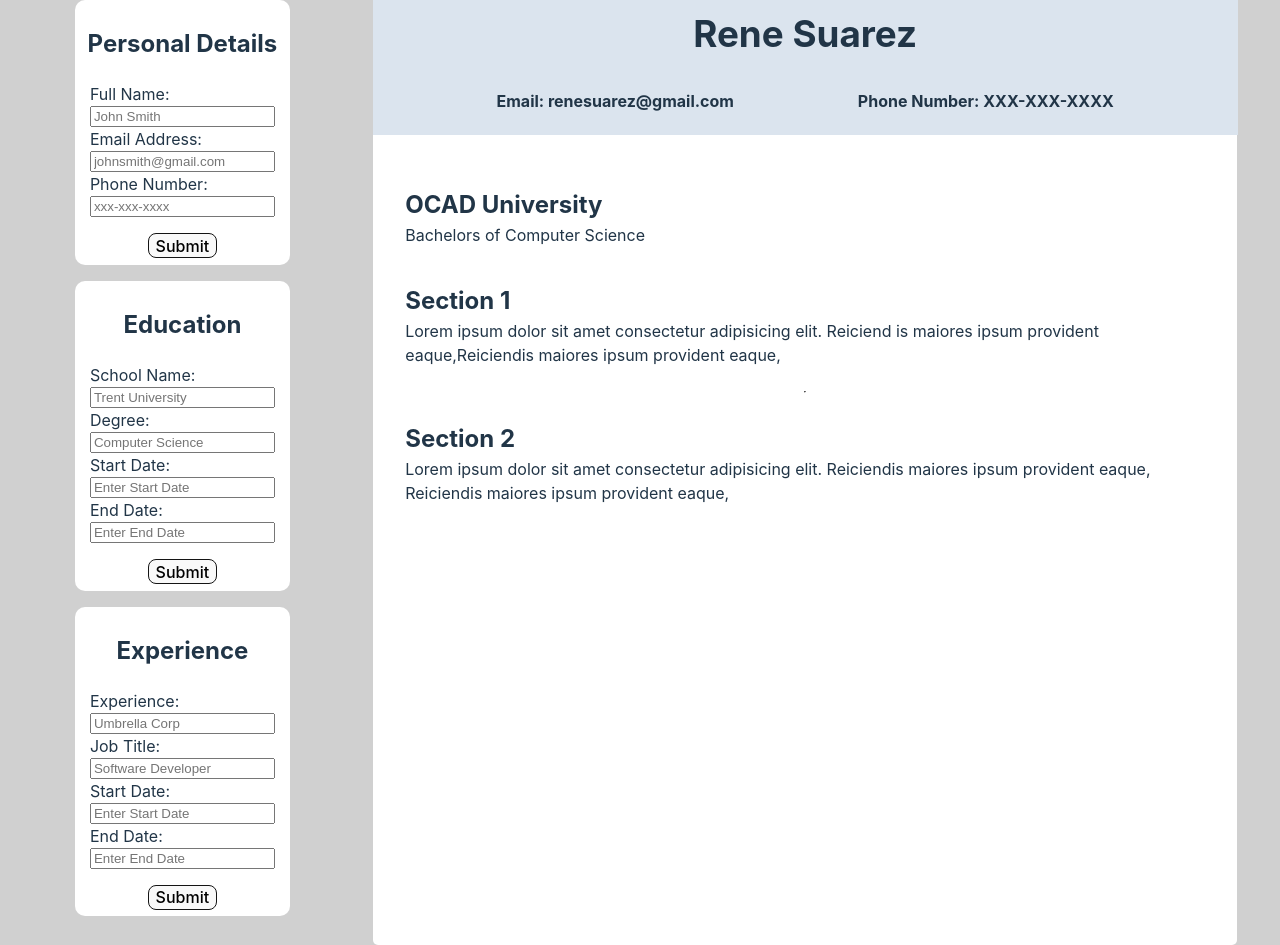
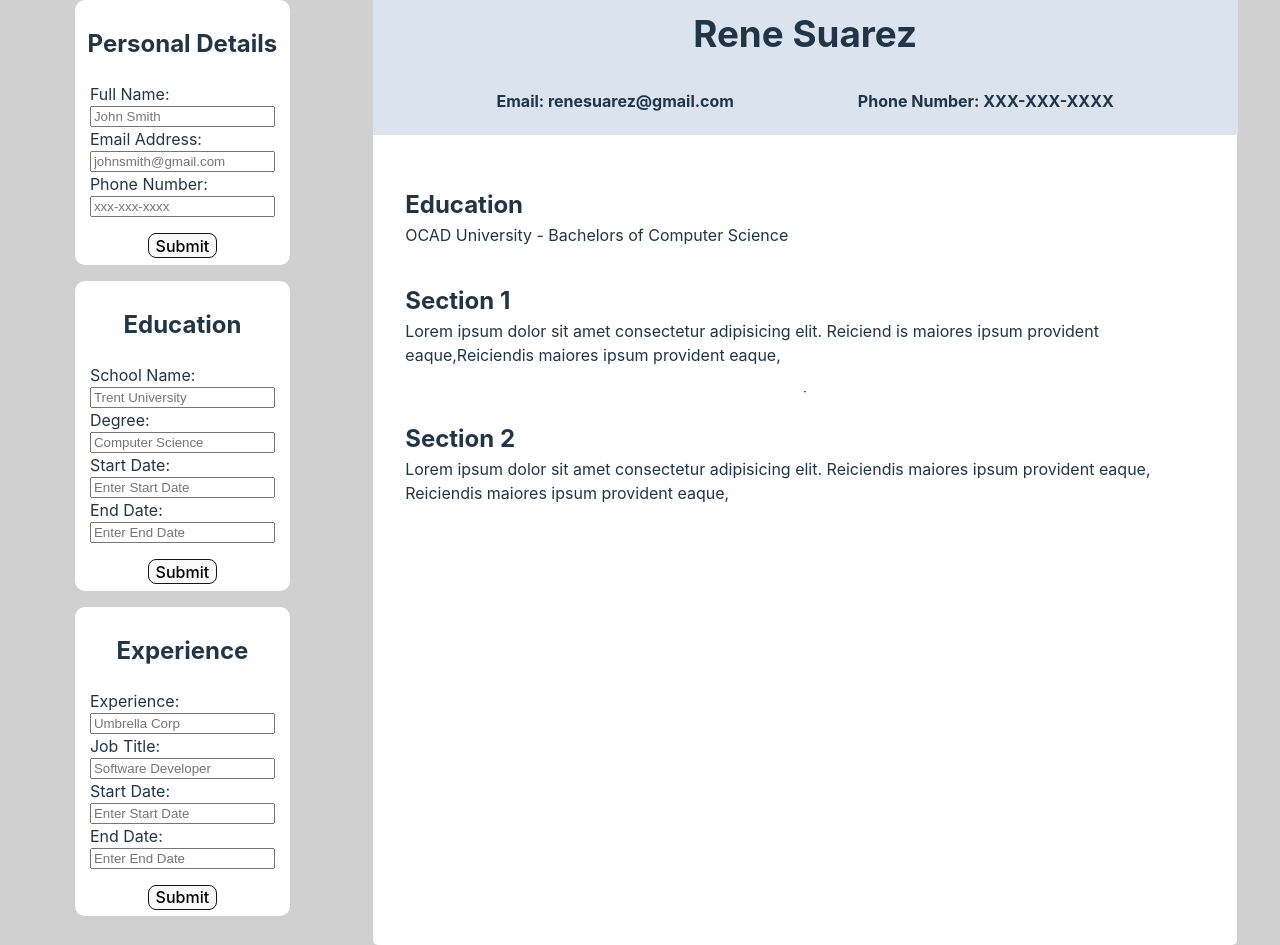
Before and after one commit to ReneSzz/my-first-react-app, a React (Vite) app in the folder my-first-react-app/: page / in a window 1280 px wide. Built offline with nearby package versions, Linux system fonts and the light colour scheme.

Commit message:
Changed format for education section

```diff
--- a/my-first-react-app/src/components/resume.jsx
+++ b/my-first-react-app/src/components/resume.jsx
@@ -26,8 +26,8 @@ function Resume({universityName, degree, personName, phoneNumber}) {
 
         <div className='resumeSection'>
 
-        <h2>{universityName}</h2>
-        <p>Bachelors of {degree} </p>
+        <h2>Education</h2>
+        <p>{universityName} - Bachelors of {degree} </p>
 
 
         </div>
```
